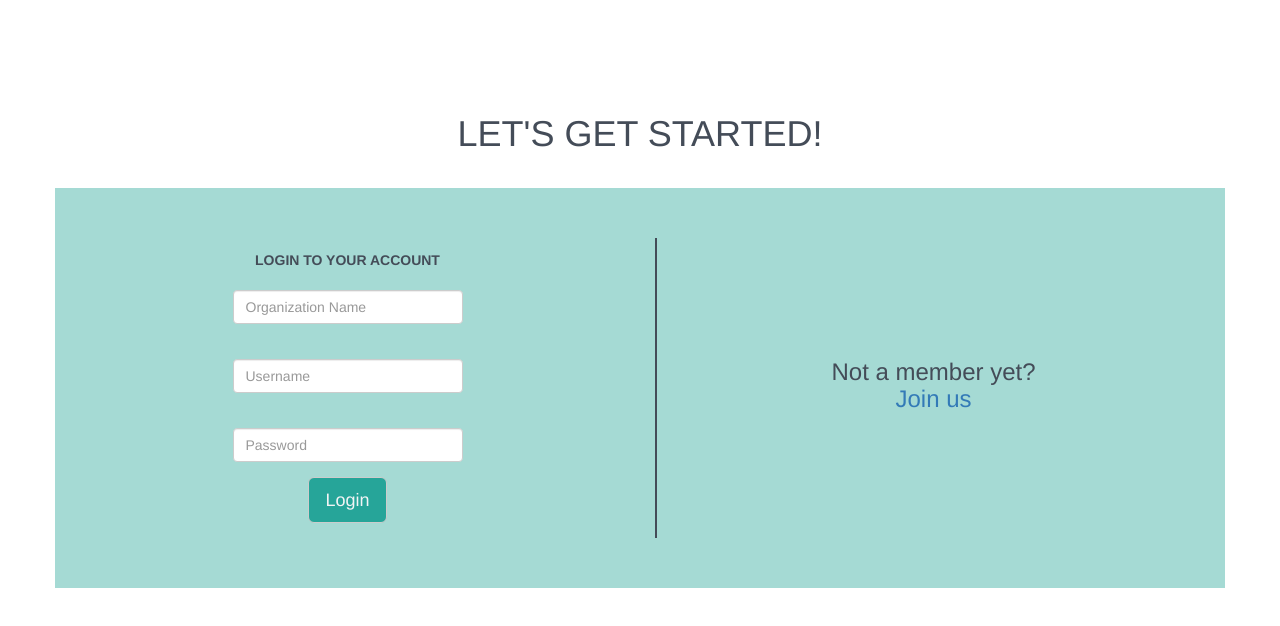
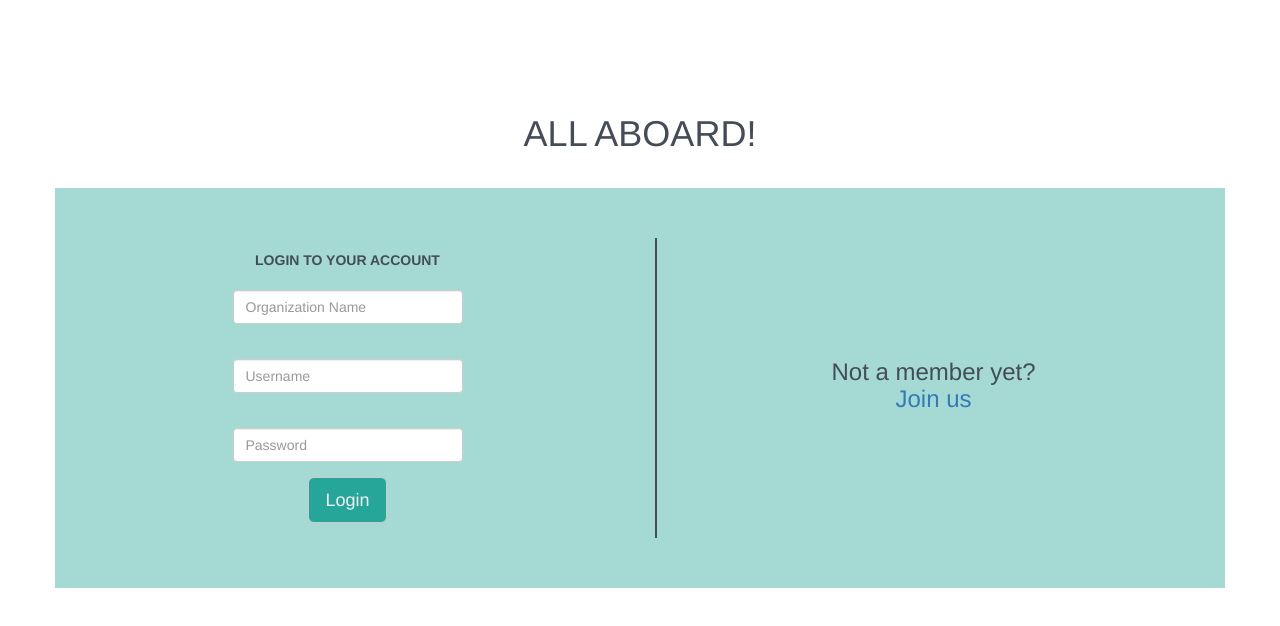
Before and after one commit to ltiaunesp/Fellowship, a plain HTML site: page www/login.html in a window 1280 px wide. Drawn offline with Linux system fonts and the light colour scheme; a web font is replaced by a local one.

Commit message:
All aboard!

```diff
--- a/www/login.html
+++ b/www/login.html
@@ -64,7 +64,7 @@
     <div class="container" ng-controller="UserController">
       <div class="row">
         <div class="col-lg-12">
-          <h1>Let's get started!</h1>
+          <h1>All aboard!</h1>
         </div>
       </div>
       <div class="row">
```
